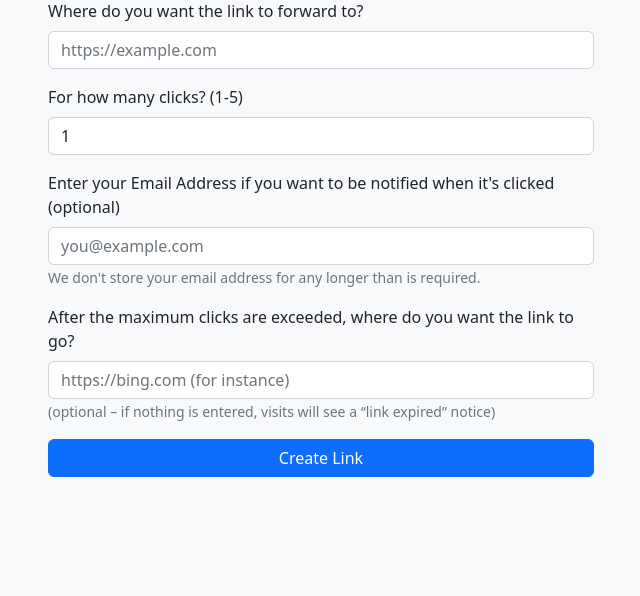
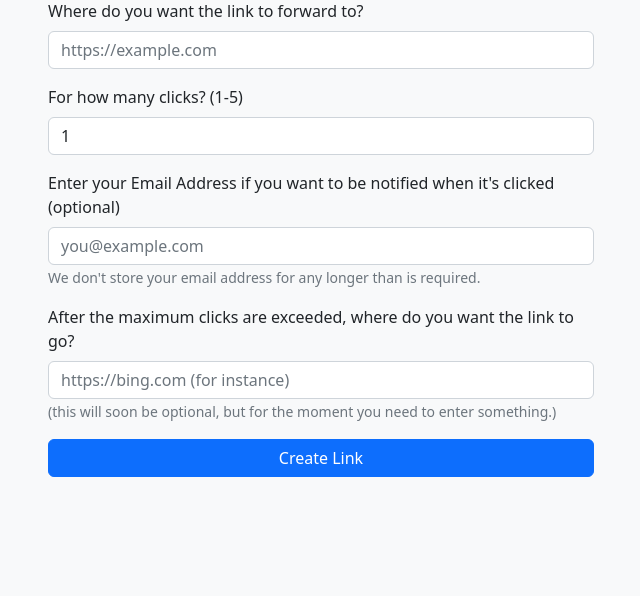
Before and after one commit to tom-geraghty/301er, a Flask app: page / in a window 1280 px wide. Shown: the part 121-717 px from the top of the page, without its empty margins (319-959 px from the left). Run offline with Flask 3, Linux system fonts and the light colour scheme.

Commit message:
Update index.html - changing optional text

```diff
--- a/templates/index.html
+++ b/templates/index.html
@@ -79,7 +79,7 @@
               placeholder="https://bing.com (for instance)"
             >
             <small class="text-muted">
-              (optional – if nothing is entered, visits will see a “link expired” notice)
+              (this will soon be optional, but for the moment you need to enter something.)
             </small>
           </div>
 
```
